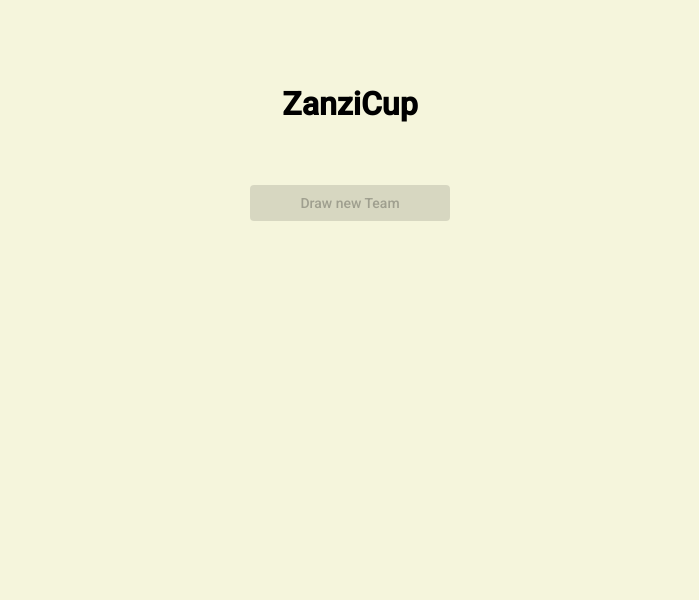
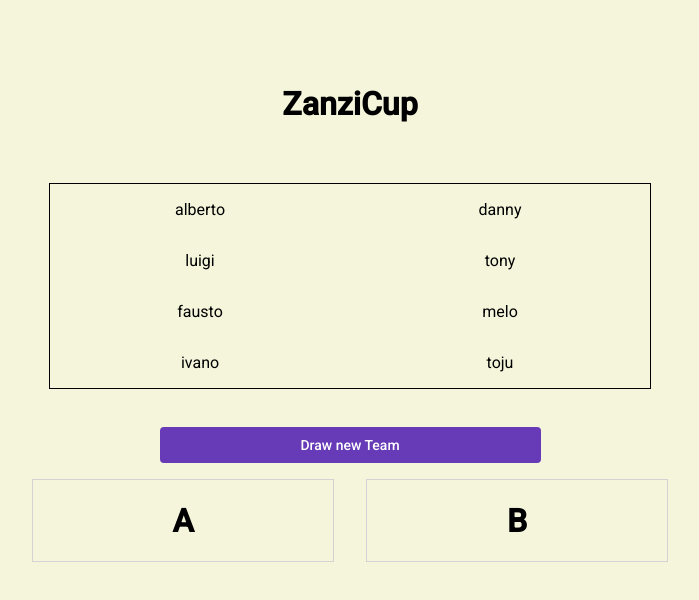
Before and after one commit to IvanoAlvino/warzoneSquads, an Angular app: page /draw in a window 1280 px wide. Shown: the top 600 px of the page, without its empty margins (290-989 px from the left). Built offline with nearby package versions, Linux system fonts and the light colour scheme.

Commit message:
Improve draw groups UI

```diff
--- a/src/app/draw-groups/Group.ts
+++ b/src/app/draw-groups/Group.ts
@@ -1,5 +1,18 @@
 import {Team} from '../teams-list/Team';
 
 export class Group {
+
+  /**
+   * The teams part of the group.
+   */
   public teams: Team[] = [];
+
+  /**
+   * The name of the group.
+   */
+  public name: string;
+
+  constructor(name: string) {
+    this.name = name;
+  }
 }
--- a/src/app/draw-groups/draw-groups.component.html
+++ b/src/app/draw-groups/draw-groups.component.html
@@ -10,6 +10,11 @@
 	</button>
 
 	<div class="grouped-teams">
-		<teams-group *ngFor="let group of groups" [teams]="group.teams"></teams-group>
+		<teams-group *ngFor="let group of groups" class="team-group"
+                 [teams]="group.teams"
+                 [groupName]="group.name"
+                 [showBorder]="true"
+                 [borderColor]="'lightgrey'">
+    </teams-group>
 	</div>
 </div>
--- a/src/app/draw-groups/draw-groups.component.scss
+++ b/src/app/draw-groups/draw-groups.component.scss
@@ -5,7 +5,6 @@
 }
 
 .container {
-	width: 400px;
 	display: flex;
 	flex-direction: column;
 	margin-top: 5%;
@@ -14,9 +13,17 @@
 .all-teams {
 	display: flex;
 	justify-content: space-around;
+  border: 1px solid black;
+  flex-wrap: wrap;
+  margin: 0 5em;
 }
 
 .grouped-teams {
 	display: flex;
-	justify-content: space-between;
+	justify-content: center;
+  flex-wrap: wrap;
 }
+
+.team-group {
+  margin: 1em;
+}
--- a/src/app/draw-groups/draw-groups.component.ts
+++ b/src/app/draw-groups/draw-groups.component.ts
@@ -23,7 +23,7 @@ export class DrawGroupsComponent {
   /**
    * The groups where the {@link teams} will be distributed.
    */
-  public groups: Group[] = [new Group(), new Group()];
+  public groups: Group[] = [new Group('A'), new Group('B')];
 
   /**
    * A copy of the teams array that is randomized.
--- a/src/app/group/group.component.html
+++ b/src/app/group/group.component.html
@@ -1,3 +1,7 @@
-<p *ngFor="let team of teams" [class.extracted]="team.extracted">
-	{{ team.name }}
-</p>
+<div class="group-container"
+     [ngStyle]="showBorder ? {'border': '1px solid ' + borderColor} : null">
+  <h1 *ngIf="groupName">{{ groupName }}</h1>
+  <p *ngFor="let team of teams" [class.extracted]="team.extracted">
+    {{ team.name }}
+  </p>
+</div>
--- a/src/app/group/group.component.scss
+++ b/src/app/group/group.component.scss
@@ -1,3 +1,10 @@
 .extracted {
 	color: lightgrey;
 }
+
+.group-container {
+  display: flex;
+  flex-direction: column;
+  align-items: center;
+  min-width: 300px;
+}
--- a/src/app/group/group.component.ts
+++ b/src/app/group/group.component.ts
@@ -1,4 +1,4 @@
-import {Component, Input} from '@angular/core';
+import {Component, Input, OnInit} from '@angular/core';
 import {Team} from '../teams-list/Team';
 
 @Component({
@@ -6,10 +6,23 @@ import {Team} from '../teams-list/Team';
   templateUrl: './group.component.html',
   styleUrls: ['./group.component.scss']
 })
-export class GroupComponent {
+export class GroupComponent implements OnInit {
 
   @Input()
   public teams: Team[];
 
-  constructor() { }
+  @Input()
+  public groupName: string;
+
+  @Input()
+  public borderColor: string;
+
+  @Input()
+  public showBorder = false;
+
+  public ngOnInit(): void {
+    if (!this.borderColor) {
+      this.borderColor = 'black';
+    }
+  }
 }
--- a/src/app/teams-list/teams-list.service.ts
+++ b/src/app/teams-list/teams-list.service.ts
@@ -9,5 +9,7 @@ export class TeamsListService {
   /**
    * The list of already entered teams.
    */
-  public teams: Team[] = [];
+  public teams: Team[] = [{name: 'alberto', extracted: false}, {name: 'luigi', extracted: false},
+    {name: 'fausto', extracted: false}, {name: 'ivano', extracted: false}, {name: 'danny', extracted: false},
+    {name: 'tony', extracted: false}, {name: 'melo', extracted: false}, {name: 'toju', extracted: false}];
 }
```
